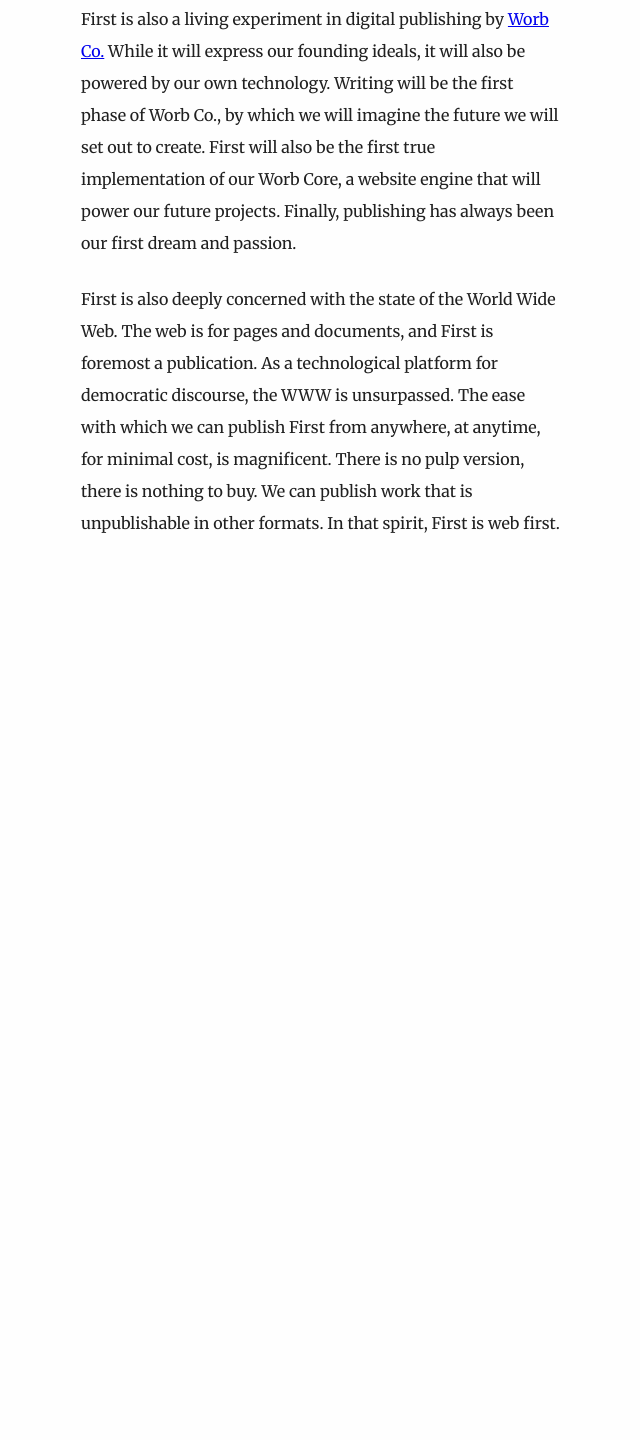
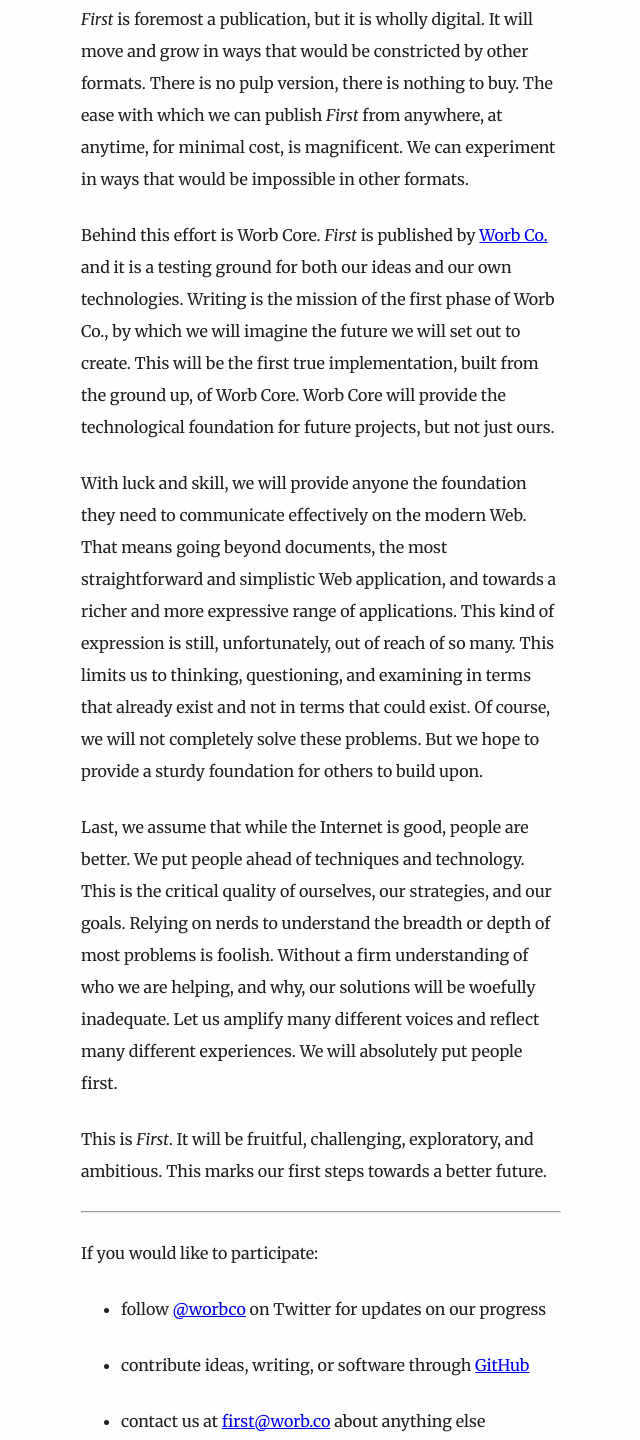
Before and after one commit to massivesci/first, a plain HTML site: page index.html in a window 1280 px wide. Shown: the part 1125-2565 px from the top of the page, without its empty margins (319-959 px from the left). Before the commit the page ends 1712 px from the top, so only its background shows below. Drawn offline with Linux system fonts and the light colour scheme.

Commit message:
updates index.html text

```diff
--- a/index.html
+++ b/index.html
@@ -49,28 +49,55 @@
         <h1>First</h1>
     </section>
     <article class="article">
-        <h1 id="firstthingsfirst">First things first</h1>
+        <h1 id="firstthingsfirst"><em>First</em> things first</h1>
 
-        <p>First is a journal of near-future technology and society.
+        <p><em>First</em> is a journal of near-future technology and society.
         We predict where current conditions will lead us.
-        To do so requires an understanding of those conditions.
-        With this understanding, we can also confront, support, and suggest more promising conditions.
-        So the questions is not “Where are we being led?” but instead “Where would we like to go?”
+        Doing so requires an understanding of those conditions.
+        With this understanding, we can also confront, support, and suggest more promising alternatives.
+        This empowers us to ask &#8220;Where would we like to go?&#8221; instead of &#8220;Where are we being led?&#8221;
         Wherever that may be, we want to get there first.</p>
 
-        <p>First is also a living experiment in digital publishing by <a href="worb.co">Worb Co.</a>
-        While it will express our founding ideals, it will also be powered by our own technology.
-        Writing will be the first phase of Worb Co., by which we will imagine the future we will set out to create.
-        First will also be the first true implementation of our Worb Core, a website engine that will power our future projects.
-        Finally, publishing has always been our first dream and passion.</p>
+        <p><em>First</em> is foremost a publication, but it is wholly digital.
+        It will move and grow in ways that would be constricted by other formats.
+        There is no pulp version, there is nothing to buy.
+        The ease with which we can publish <em>First</em> from anywhere, at anytime, for minimal cost, is magnificent.
+        We can experiment in ways that would be impossible in other formats.</p>
 
-        <p>First is also deeply concerned with the state of the World Wide Web.
-        The web is for pages and documents, and First is foremost a publication.
-        As a technological platform for democratic discourse, the WWW is unsurpassed.
-        The ease with which we can publish First from anywhere, at anytime, for minimal cost, is magnificent.
-        There is no pulp version, there is nothing to buy.
-        We can publish work that is unpublishable in other formats.
-        In that spirit, First is web first.</p>
+        <p>Behind this effort is Worb Core.
+        <em>First</em> is published by <a href="http://worb.co">Worb Co.</a> and it is a testing ground for both our ideas and our own technologies.
+        Writing is the mission of the first phase of Worb Co., by which we will imagine the future we will set out to create.
+        This will be the first true implementation, built from the ground up, of Worb Core.
+        Worb Core will provide the technological foundation for future projects, but not just ours.</p>
+
+        <p>With luck and skill, we will provide anyone the foundation they need to communicate effectively on the modern Web.
+        That means going beyond documents, the most straightforward and simplistic Web application, and towards a richer and more expressive range of applications.
+        This kind of expression is still, unfortunately, out of reach of so many.
+        This limits us to thinking, questioning, and examining in terms that already exist and not in terms that could exist.
+        Of course, we will not completely solve these problems.
+        But we hope to provide a sturdy foundation for others to build upon.</p>
+
+        <p>Last, we assume that while the Internet is good, people are better.
+        We put people ahead of techniques and technology.
+        This is the critical quality of ourselves, our strategies, and our goals.
+        Relying on nerds to understand the breadth or depth of most problems is foolish.
+        Without a firm understanding of who we are helping, and why, our solutions will be woefully inadequate.
+        Let us amplify many different voices and reflect many different experiences.
+        We will absolutely put people first.</p>
+
+        <p>This is <em>First</em>.
+        It will be fruitful, challenging, exploratory, and ambitious.
+        This marks our first steps towards a better future.</p>
+
+        <hr />
+
+        <p>If you would like to participate:</p>
+
+        <ul>
+            <li>follow <a href="https://www.twitter.com/worbco">@worbco</a> on Twitter for updates on our progress</li>
+            <li>contribute ideas, writing, or software through <a href="https://github.com/worb/first">GitHub</a></li>
+            <li>contact us at <a href="mailto:first@worb.co">first@worb.co</a> about anything else</li>
+        </ul>
     </article>
 </body>
 </html>
```
